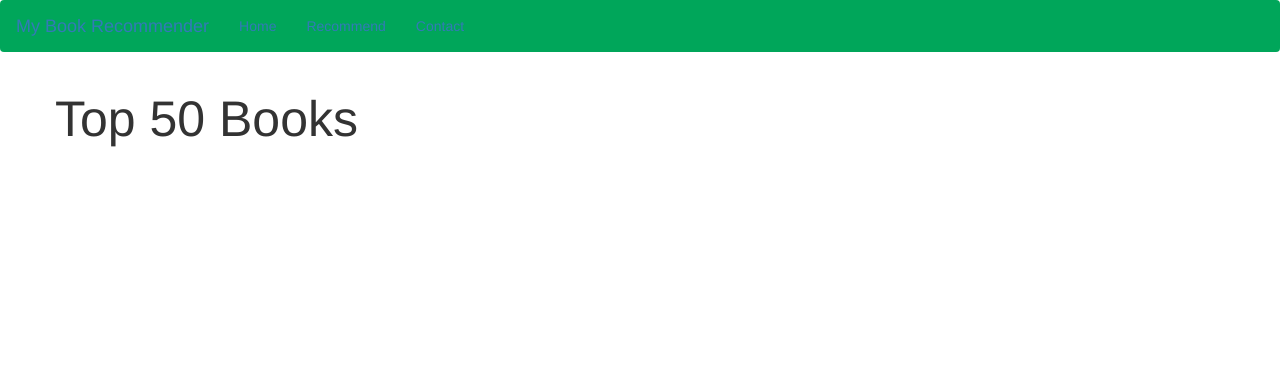
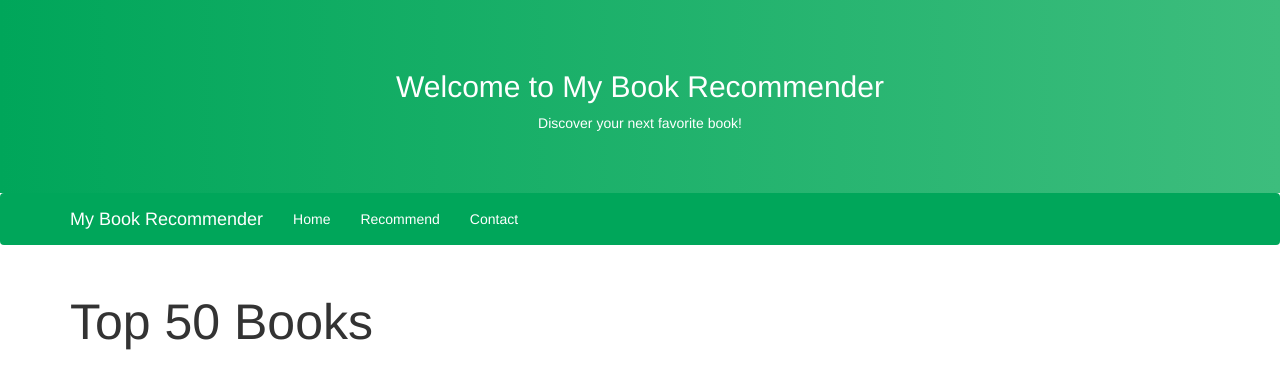
Before and after one commit to Yadavreshu/pythonProject, a Flask app: page / in a window 1280 px wide. Shown: the top 389 px of the page. Run offline with Flask 3, Linux system fonts and the light colour scheme; parts of the project's set-up code (start-up, migrations or seed data) failed here and were passed over.

Commit message:
Update index.html

```diff
--- a/templates/index.html
+++ b/templates/index.html
@@ -3,47 +3,92 @@
 <head>
     <meta charset="UTF-8">
     <title>Book Recommender System</title>
-   <!-- Latest compiled and minified CSS -->
-<link rel="stylesheet" href="https://cdn.jsdelivr.net/npm/bootstrap@3.3.7/dist/css/bootstrap.min.css" integrity="sha384-BVYiiSIFeK1dGmJRAkycuHAHRg32OmUcww7on3RYdg4Va+PmSTsz/K68vbdEjh4u" crossorigin="anonymous">
+    <!-- Latest compiled and minified CSS -->
+    <link rel="stylesheet" href="https://cdn.jsdelivr.net/npm/bootstrap@3.3.7/dist/css/bootstrap.min.css" integrity="sha384-BVYiiSIFeK1dGmJRAkycuHAHRg32OmUcww7on3RYdg4Va+PmSTsz/K68vbdEjh4u" crossorigin="anonymous">
+    <style>
+        .navbar {
+            background-color: #00a65a;
+        }
+        .navbar-brand, .nav > li > a {
+            color: white !important;
+        }
+        .hero {
+            background: linear-gradient(to right, #00a65a, #3dbd7d);
+            color: white;
+            text-align: center;
+            padding: 50px 0;
+        }
+        .hero h1 {
+            font-size: 3rem;
+        }
+        .book-card {
+            margin-bottom: 30px;
+        }
+        .book-card img {
+            max-height: 300px;
+            object-fit: cover;
+        }
+        .book-card .card-body {
+            background-color: #f8f9fa;
+        }
+        .book-card h2 {
+            font-size: 1.5rem;
+        }
+        .book-card .article-metadata {
+            margin-top: 10px;
+        }
+        .book-card:hover {
+            box-shadow: 0px 4px 15px rgba(0, 0, 0, 0.2);
+            transition: all 0.3s ease-in-out;
+        }
+    </style>
 </head>
-<style>
-    .text-white{
-         color:white
-    }
-</style>
-<body style = "background-color: white">
+<body>
 
-    <nav class="navbar" style = "background-color:#00a65a">
-        <a class = "navbar-brand">My Book Recommender</a>
-        <ul class = "nav navbar-nav">
-            <li><a href="/">Home</a></li>
-            <li><a href="/recommend">Recommend</a></li>
-            <li><a>Contact</a></li>
-        </ul>
+    <!-- Hero Section -->
+    <section class="hero">
+        <div class="container">
+            <h1>Welcome to My Book Recommender</h1>
+            <p>Discover your next favorite book!</p>
+        </div>
+    </section>
+
+    <!-- Navigation Bar -->
+    <nav class="navbar navbar-expand-lg">
+        <div class="container">
+            <a class="navbar-brand">My Book Recommender</a>
+            <ul class="nav navbar-nav">
+                <li><a href="/">Home</a></li>
+                <li><a href="/recommend">Recommend</a></li>
+                <li><a href="#">Contact</a></li>
+            </ul>
+        </div>
     </nav>
-    <div class = "container">
-        <div class ="row">
-            <div class="col-12">
-                <h1 class="text-black" style = "font-size:50px">Top 50 Books</h1>
-            </div>
 
-              {% for i in range(book_name|length) %}
-                <article class="media content-section">
-                    <div class="media-body">
-                        <img class="card-img-top" src="{{ image[i] }}">
+    <!-- Book List Section -->
+    <div class="container">
+        <h1 class="text-black" style="font-size: 50px; margin-top: 30px;">Top 50 Books</h1>
+        <div class="row">
+
+            {% for i in range(book_name|length) %}
+            <div class="col-md-4">
+                <div class="card book-card">
+                    <img class="card-img-top" src="{{ image[i] }}" alt="Book Image">
+                    <div class="card-body">
                         <h2><a class="article-title" href="#">{{ book_name[i] }}</a></h2>
                         <div class="article-metadata">
-                            <small class="text-muted">Rating : {{ rating[i] }}</small>&nbsp;<br>
-                            <small class="text-muted">Total Votes : {{ votes[i] }}</small><br>
+                            <small class="text-muted">Rating: {{ rating[i] }}</small><br>
+                            <small class="text-muted">Total Votes: {{ votes[i] }}</small><br>
                         </div>
-                        <a class="mr-2" href="#">Author : {{ author[i] }}</a><br>
-                        <a href="{{ image[i] }}">Image Link</a>
-                        <br>
+                        <a class="mr-2" href="#">Author: {{ author[i] }}</a><br>
+                        <a href="{{ image[i] }}" target="_blank">View Image</a>
                     </div>
-                </article>
+                </div>
+            </div>
+            {% endfor %}
 
-                {% endfor %}
         </div>
     </div>
+
 </body>
 </html>
```
